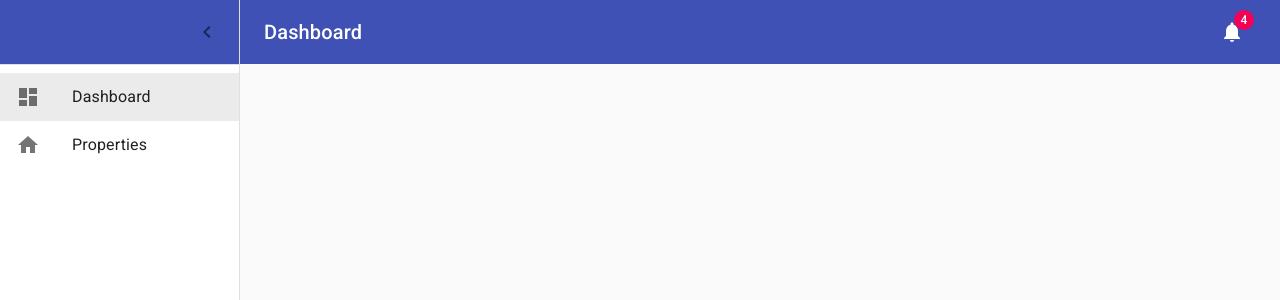
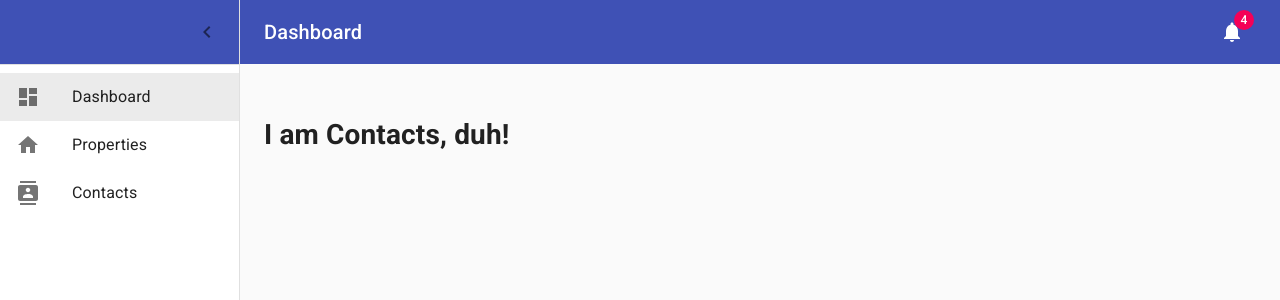
Before and after one commit to STotev/modular-react-prototype, a React (Create React App) app: page /contacts in a window 1280 px wide. Shown: the top 300 px of the page. Built offline with nearby package versions, Linux system fonts and the light colour scheme.

Commit message:
Added Contacts module and enabled it

```diff
--- /dev/null
+++ b/src/modules/Contacts/Contacts.tsx
@@ -0,0 +1,5 @@
+import React from 'react'
+
+export default function Contacts() {
+    return <h1>I am Contacts, duh!</h1>;
+}
--- /dev/null
+++ b/src/modules/Contacts/index.ts
@@ -0,0 +1,13 @@
+import Contacts from "./Contacts";
+import ContactsIcon from "@material-ui/icons/Contacts";
+
+export default {
+    routeProps: {
+        path: "/contacts",
+        exact: false,
+        component: Contacts,
+    },
+    name: "Contacts",
+    icon: ContactsIcon,
+    hidden: false
+};
--- a/src/modules/index.ts
+++ b/src/modules/index.ts
@@ -1,9 +1,9 @@
 import Dashboard from "./Dashboard";
 import Properties from "./Properties";
-
-
+import Contacts from "./Contacts";
 
 export default [
     Dashboard,
-    Properties
+    Properties,
+    Contacts
 ];
```
